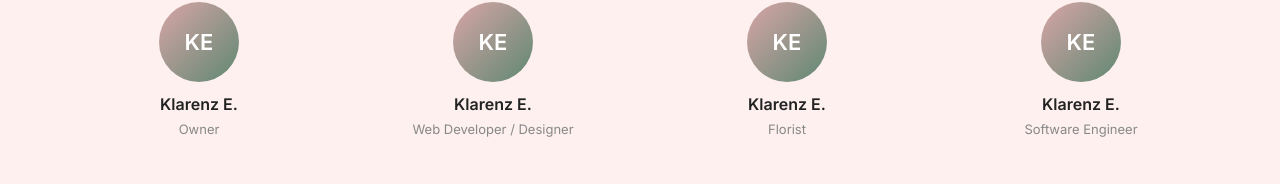
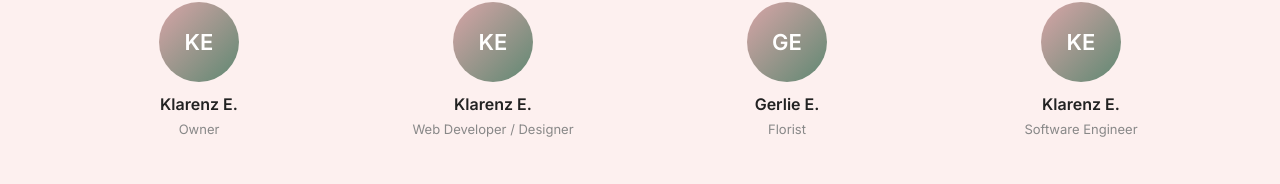
Before and after one commit to Klarenz003/stack-petals, a Vue app: page /about in a window 1280 px wide. Shown: the part 1409-1593 px from the top of the page. Built offline with nearby package versions, Linux system fonts and the light colour scheme.

Commit message:
Update in About Page - Florist

```diff
--- a/src/pages/AboutPage.vue
+++ b/src/pages/AboutPage.vue
@@ -11,7 +11,7 @@ const values = [
 const team: TeamMember[] = [
   { name: 'Klarenz E.', role: 'Owner',                    initials: 'KE' },
   { name: 'Klarenz E.', role: 'Web Developer / Designer', initials: 'KE' },
-  { name: 'Klarenz E.', role: 'Florist',                  initials: 'KE' },
+  { name: 'Gerlie E.', role: 'Florist',                  initials: 'GE' },
   { name: 'Klarenz E.', role: 'Software Engineer',        initials: 'KE' },
 ]
 </script>
```
